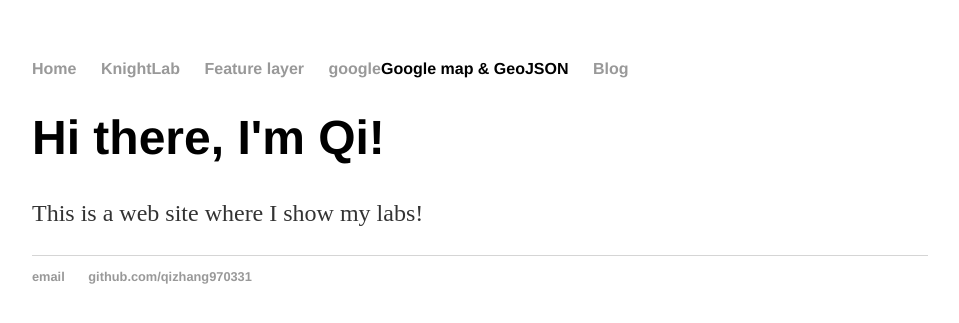
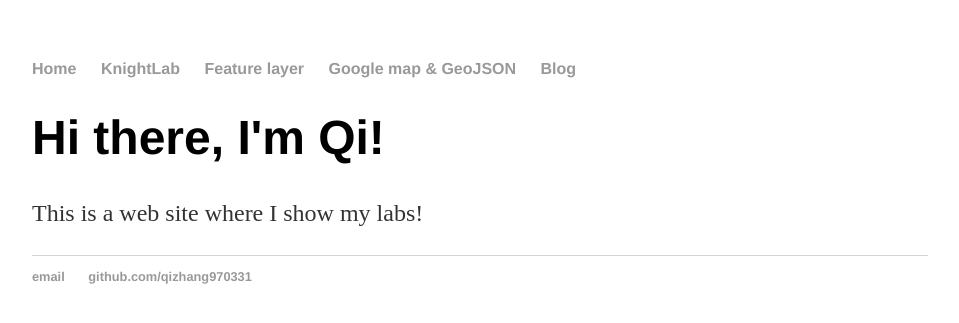
Before and after one commit to qizhang970331/qizhang970331.github.io, a Jekyll site: the page built from index.html, in a window 1280 px wide. Shown: the top 323 px of the page, without its empty margins (160-1119 px from the left). Built offline with Jekyll 4.4.1, drawn with Linux system fonts in a browser that asks for light colours.

Commit message:
Update default.html

```diff
--- a/_layouts/default.html
+++ b/_layouts/default.html
@@ -11,7 +11,7 @@
 	        		<li><a href="/">Home</a></li>
 		        	<li><a href="/knightlab">KnightLab</a></li>
 	        		<li><a href="/featerlayer">Feature layer</a></li>
-				<li><a href="/blog">google</a>Google map & GeoJSON</li>
+				<li><a href="/google">Google map & GeoJSON</a></li>
 				<li><a href="/blog">Blog</a></li>
 	    		</ul>
 			</nav>
```
